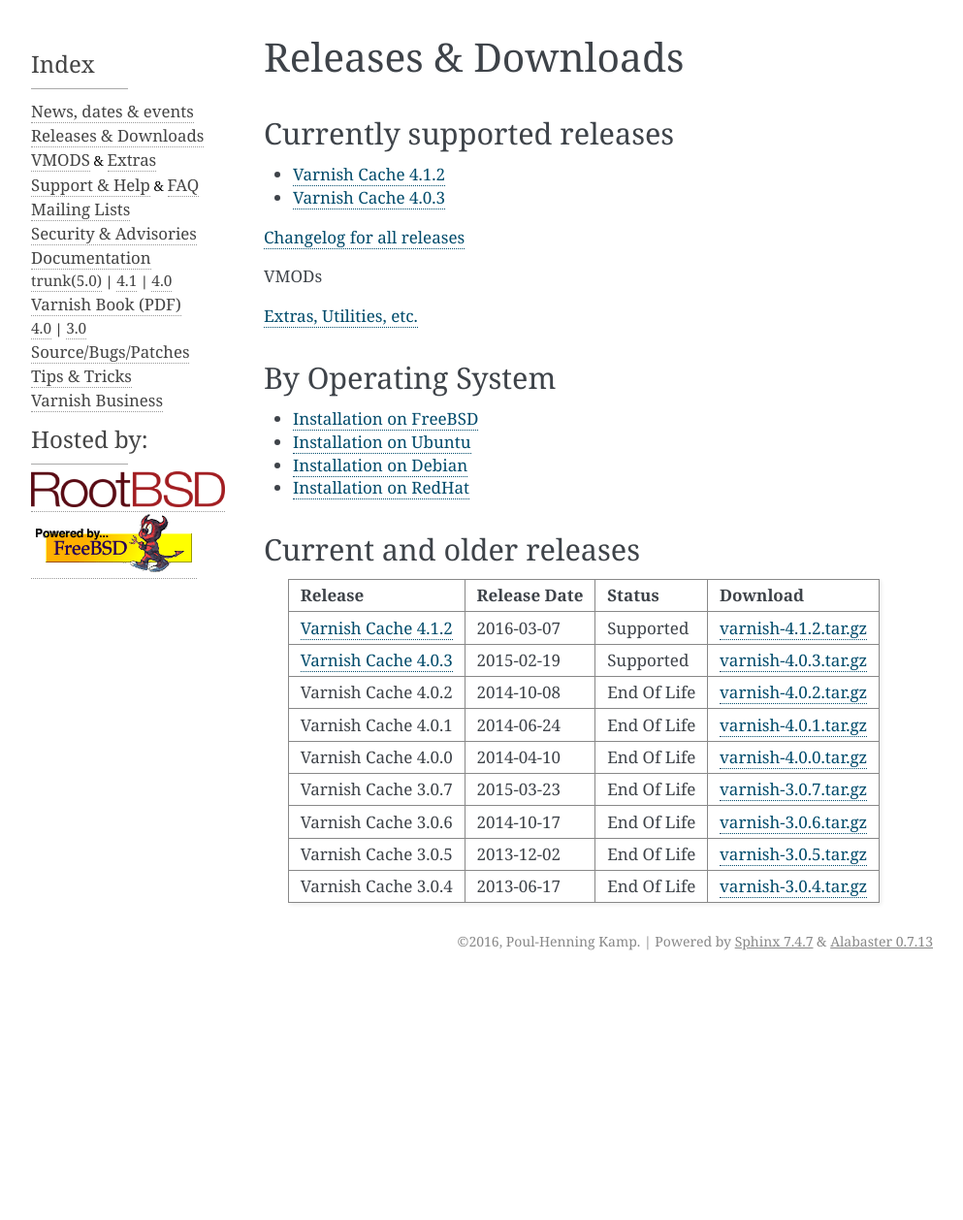
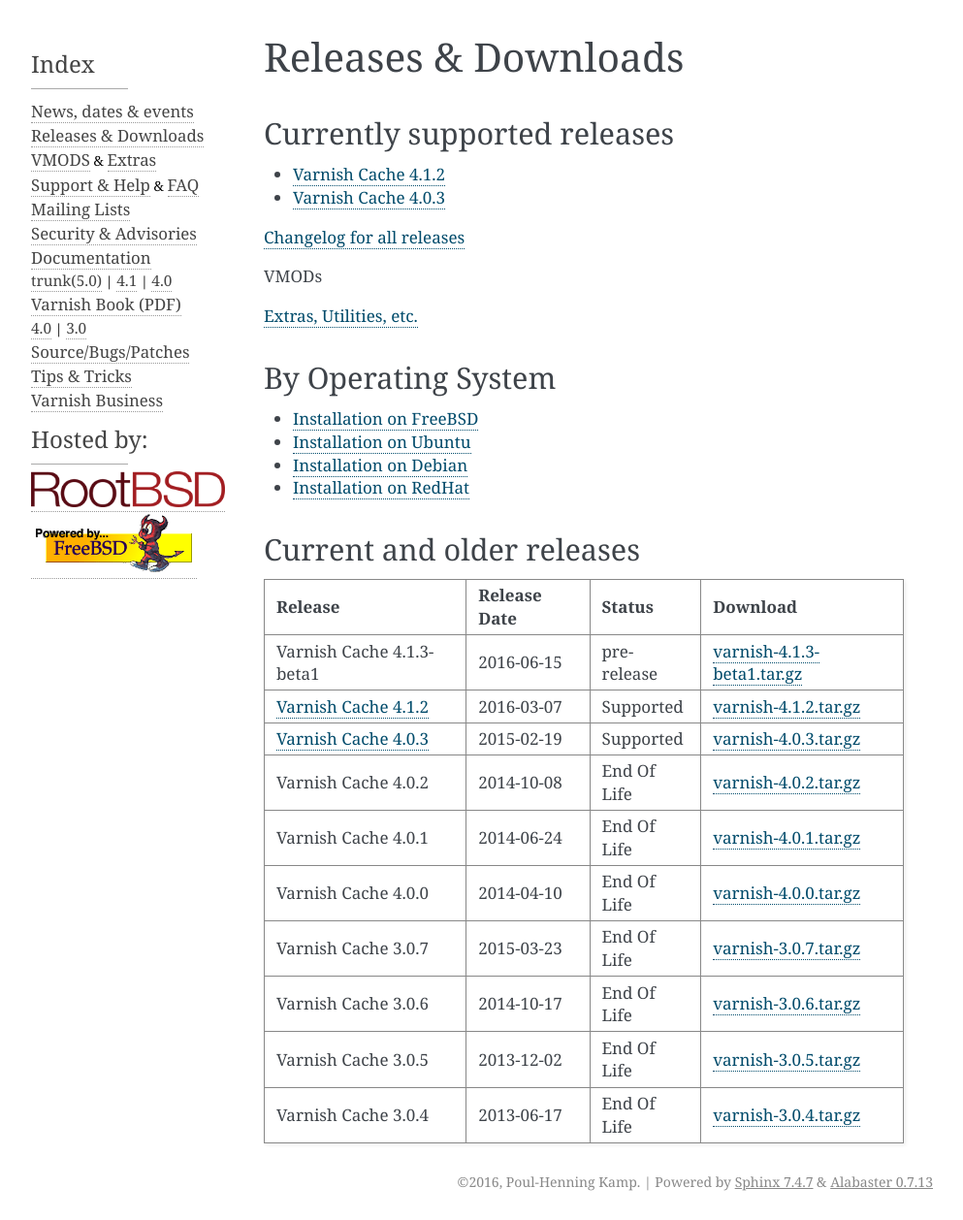
Before and after one commit to varnishcache/homepage, a Sphinx documentation site: the page built from R1/source/releases/index.rst, in a window 1280 px wide. Shown: the whole page at 97% size, without its empty margins (148-1141 px from the left). Built offline with Sphinx 7.4.7, drawn with Linux system fonts in a browser that asks for light colours; pages that are not in the unit, such as notebooks, are missing from menus; comment, search, counter and statistics services are not loaded; before the commit the page ends 1010 px from its top, so only the background shows below that.

Commit message:
Add information about 4.1.3-beta1.

```diff
--- a/R1/source/index.rst
+++ b/R1/source/index.rst
@@ -7,6 +7,12 @@
 
 Whats happening
 ---------------
+
+2016-06-15
+~~~~~~~~~~
+
+Varnish Cache 4.1.3-beta1 is released just in time for
+VarnishCon 2016. Please give it a go if you can. See :ref:`Releases`  /Lasse
 
 2016-04-25
 ~~~~~~~~~~
--- a/R1/source/releases/index.rst
+++ b/R1/source/releases/index.rst
@@ -24,20 +26,22 @@
 Current and older releases
 --------------------------
 
-=================== ============ =========== ===========
-Release             Release Date Status      Download
-=================== ============ =========== ===========
-:ref:`rel4.1.2`     2016-03-07   Supported   `varnish-4.1.2.tar.gz`_
-:ref:`rel4.0.3`     2015-02-19   Supported   `varnish-4.0.3.tar.gz`_
-Varnish Cache 4.0.2 2014-10-08   End Of Life `varnish-4.0.2.tar.gz`_
-Varnish Cache 4.0.1 2014-06-24   End Of Life `varnish-4.0.1.tar.gz`_
-Varnish Cache 4.0.0 2014-04-10   End Of Life `varnish-4.0.0.tar.gz`_
-Varnish Cache 3.0.7 2015-03-23   End Of Life `varnish-3.0.7.tar.gz`_
-Varnish Cache 3.0.6 2014-10-17   End Of Life `varnish-3.0.6.tar.gz`_
-Varnish Cache 3.0.5 2013-12-02   End Of Life `varnish-3.0.5.tar.gz`_
-Varnish Cache 3.0.4 2013-06-17   End Of Life `varnish-3.0.4.tar.gz`_
-=================== ============ =========== ===========
+========================== ============ =========== ===========
+Release                    Release Date Status      Download
+========================== ============ =========== ===========
+Varnish Cache 4.1.3-beta1  2016-06-15   pre-release `varnish-4.1.3-beta1.tar.gz`_
+:ref:`rel4.1.2`            2016-03-07   Supported   `varnish-4.1.2.tar.gz`_
+:ref:`rel4.0.3`            2015-02-19   Supported   `varnish-4.0.3.tar.gz`_
+Varnish Cache 4.0.2        2014-10-08   End Of Life `varnish-4.0.2.tar.gz`_
+Varnish Cache 4.0.1        2014-06-24   End Of Life `varnish-4.0.1.tar.gz`_
+Varnish Cache 4.0.0        2014-04-10   End Of Life `varnish-4.0.0.tar.gz`_
+Varnish Cache 3.0.7        2015-03-23   End Of Life `varnish-3.0.7.tar.gz`_
+Varnish Cache 3.0.6        2014-10-17   End Of Life `varnish-3.0.6.tar.gz`_
+Varnish Cache 3.0.5        2013-12-02   End Of Life `varnish-3.0.5.tar.gz`_
+Varnish Cache 3.0.4        2013-06-17   End Of Life `varnish-3.0.4.tar.gz`_
+========================== ============ =========== ===========
 
+.. _varnish-4.1.3-beta1.tar.gz: https://repo.varnish-cache.org/source/varnish-4.1.3-beta1.tar.gz
 .. _varnish-4.1.2.tar.gz: https://repo.varnish-cache.org/source/varnish-4.1.2.tar.gz
 .. _varnish-4.0.3.tar.gz: https://repo.varnish-cache.org/source/varnish-4.0.3.tar.gz
 .. _varnish-4.0.2.tar.gz: https://repo.varnish-cache.org/source/varnish-4.0.2.tar.gz
```
Also changed, not shown: other parts of R1/source/releases/index.rst (+2 -0 lines).
